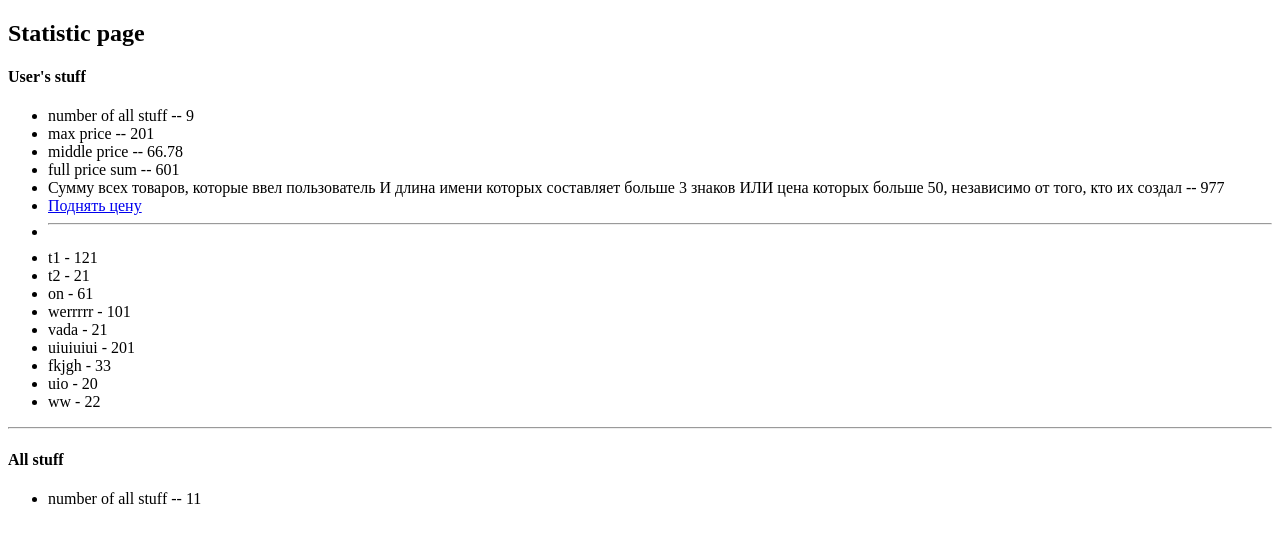
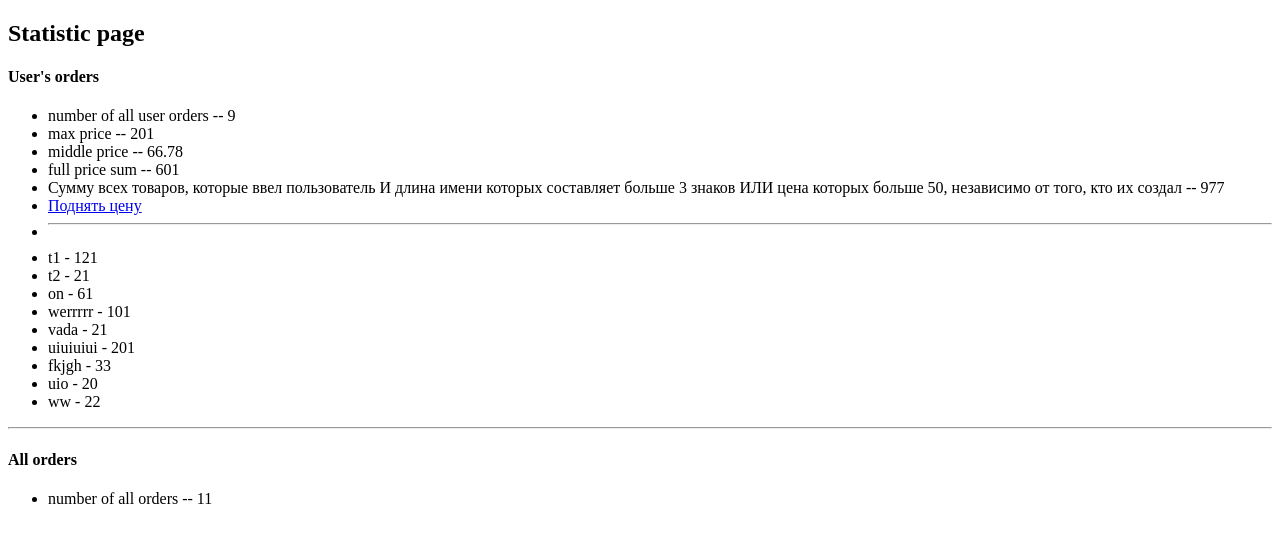
Before and after one commit to idrummer83/azweb_testtask, a Django app: page /statistic_page/1 in a window 1280 px wide. Shown: the top 543 px of the page. Run offline with Django 3.2, Linux system fonts and the light colour scheme; a user stored in the database is signed in; data comes from the database, SQL or seed files in the repository; both versions use the stored data as it was after the commit.

Commit message:
update - urls, vars name, form validation, templates

```diff
--- a/azweb_test/urls.py
+++ b/azweb_test/urls.py
@@ -16,15 +16,15 @@ Including another URLconf
 from django.contrib import admin
 from django.urls import path, include
 
-from shop_basket.views import Index, BasketPage, statistic_page, add_to_price, BasketView
+from shop_basket.views import Index, BasketPage, statistic_page, raise_price, BasketView
 
 urlpatterns = [
     path('', Index.as_view(), name='index'),
     path('accounts/', include('django.contrib.auth.urls')),
 
     path('basket_page/', BasketPage.as_view(), name='basket_page'),
-    path('add_stuff_to_basket/<int:pk>', BasketView.as_view(), name='add_stuff_to_basket'),
-    path('add_to_price/<int:pk>', add_to_price, name='add_to_price'),
+    path('add_order_to_basket/<int:pk>', BasketView.as_view(), name='add_order_to_basket'),
+    path('raise_price/<int:pk>', raise_price, name='raise_price'),
 
     path('statistic_page/<int:pk>', statistic_page, name='statistic_page'),
 
--- a/shop_basket/models.py
+++ b/shop_basket/models.py
@@ -1,13 +1,23 @@
 from django.db import models
 from django.contrib.auth.models import User
+from django.core.exceptions import ValidationError
+from django.utils.translation import gettext_lazy as _
+
 
 # Create your models here.
+
+def validate_title(value):
+    if len(value) < 2:
+        raise ValidationError(
+            _('%(value)s is too short title for order'),
+            params={'value': value},
+        )
 
 
 class Basket(models.Model):
     user = models.ForeignKey(User, on_delete=models.CASCADE, related_name='user_basket', verbose_name='user')
-    price = models.SmallIntegerField(verbose_name='price')
-    title = models.CharField(max_length=250, verbose_name='stuff title')
+    price = models.PositiveSmallIntegerField(verbose_name='price')
+    title = models.CharField(max_length=250, verbose_name='order title', validators=[validate_title])
 
     def __str__(self):
         return self.title
--- a/shop_basket/views.py
+++ b/shop_basket/views.py
@@ -25,56 +25,57 @@ class BasketPage(LoginRequiredMixin, TemplateView):
         return render(request, 'basket_page.html', {'form': form})
 
 
-class BasketView(LoginRequiredMixin, FormView):
+class BasketView(LoginRequiredMixin, TemplateView):
     template_name = 'basket_page.html'
-    form_class = BasketForm
+    # form_class = BasketForm
+    extra_context = {}
+
+    def get(self, request, *args, **kwargs):
+        self.extra_context['form'] = BasketForm()
+
+        return super(BasketView, self).get(request)
 
     def post(self, request, pk):
         form = BasketForm(request.POST or None)
+
         if form.is_valid():
             price = form.cleaned_data['price']
             title = form.cleaned_data['title']
-            if len(title) <= 1:
-                messages.error(request, 'title too short')
-                return redirect('/basket_page/')
-
-            if price == '' or int(price) < 0 or int(price) == 0:
-                messages.error(request, 'price incorect')
-                return redirect('/basket_page/')
-
             Basket.objects.create(user_id=pk, price=price, title=title).save()
-            return redirect('/statistic_page/{}'.format(request.user.id))
+            return redirect(f'/statistic_page/{request.user.id}')
+        else:
+            messages.error(request, form.errors)
+            return redirect('/basket_page/')
 
 
 @login_required(login_url='/accounts/login/')
 def statistic_page(request, pk):
-    all_stuff = Basket.objects.all()
-    all_user_stuff = Basket.objects.filter(user_id=pk)
-    max_user_price = all_user_stuff.aggregate(Max('price'))
-    full_user_price = all_user_stuff.aggregate(all_sum=Sum('price'))
-    middle_user_price = all_user_stuff.aggregate(Avg('price'))
+    all_orders = Basket.objects.all()
+    all_user_orders = Basket.objects.filter(user_id=pk)
+    max_user_price = all_user_orders.aggregate(Max('price'))
+    full_user_price = all_user_orders.aggregate(all_sum=Sum('price'))
+    middle_user_price = all_user_orders.aggregate(Avg('price'))
 
-    condition = Basket.objects.filter(Q(user_id=pk) & Q(title__length__gte=3)).aggregate(all_sum=Sum('price'))
-    condition1 = Basket.objects.filter(Q(price__gte=50)).aggregate(all_sum=Sum('price'))
+    conditionby_user_title_sum = Basket.objects.filter(Q(user_id=pk) & Q(title__length__gte=3)).aggregate(all_sum=Sum('price'))
+    conditionby_price_greater = Basket.objects.filter(Q(price__gte=50)).aggregate(all_sum=Sum('price'))
 
-    if condition:
-        cond = condition['all_sum'] + full_user_price['all_sum']
+    if conditionby_user_title_sum:
+        condition = conditionby_user_title_sum['all_sum'] + full_user_price['all_sum']
     else:
-        cond = condition1
-    cxt = {
-        'all_stuff': all_stuff.count(),
-        'all_user_stuff': all_user_stuff,
-        'all_user_stuff_num': all_user_stuff.count(),
+        condition = conditionby_price_greater
+    context = {
+        'all_orders': all_orders.count(),
+        'all_user_orders': all_user_orders,
+        'all_user_orders_number': all_user_orders.count(),
         'max_user_price': max_user_price['price__max'],
         'middle_user_price': round(middle_user_price['price__avg'], 2),
         'full_user_price': full_user_price['all_sum'],
-        'cond': cond,
+        'condition': condition,
     }
-    return render(request, 'statistic_page.html', cxt)
+    return render(request, 'statistic_page.html', context)
 
 
-def add_to_price(request, pk):
-    all_user_stuff = Basket.objects.filter(user_id=pk)
-    for i in all_user_stuff:
+def raise_price(request, pk):
+    for i in Basket.objects.filter(user_id=pk):
         Basket.objects.filter(id=i.id).update(price=F('price') + 1)
-    return redirect('/statistic_page/{}'.format(request.user.id))
+    return redirect(f'/statistic_page/{request.user.id}')
--- a/templates/basket_page.html
+++ b/templates/basket_page.html
@@ -8,7 +8,7 @@
 
     <h2>Basket page</h2>
 
-    <form action="{% url 'add_stuff_to_basket' pk=user.id %}" method="post">
+    <form action="{% url 'add_order_to_basket' pk=user.id %}" method="post">
         {% csrf_token %}
 
         {% for field in form %}
@@ -39,7 +39,7 @@
             </ul>
         {% endif %}
 
-        <button type="submit">Add stuff</button>
+        <button type="submit">Add order</button>
     </form>
 
 </body>
--- a/templates/statistic_page.html
+++ b/templates/statistic_page.html
@@ -8,31 +8,31 @@
 
     <h2>Statistic page</h2>
 
-    <h4>User's stuff</h4>
+    <h4>User's orders</h4>
     <span></span>
     <ul>
-        <li>number of all stuff -- {{ all_user_stuff_num }}</li>
+        <li>number of all user orders -- {{ all_user_orders_number }}</li>
         <li>max price -- {{ max_user_price }}</li>
         <li>middle price -- {{ middle_user_price }}</li>
         <li>full price sum -- {{ full_user_price }}</li>
         <li>Сумму всех товаров, которые ввел пользователь И длина имени которых составляет больше 3 знаков
-            ИЛИ цена которых больше 50, независимо от того, кто их создал -- {{ cond }}</li>
+            ИЛИ цена которых больше 50, независимо от того, кто их создал -- {{ condition }}</li>
 
         <li>
-            <a href="{% url 'add_to_price' pk=user.id %}">Поднять цену</a>
+            <a href="{% url 'raise_price' pk=user.id %}">Поднять цену</a>
         </li>
         <li><hr></li>
-        {% for all_stuff in all_user_stuff %}
-            <li>{{ all_stuff.title }} - {{ all_stuff.price }}</li>
+        {% for order in all_user_orders %}
+            <li>{{ order.title }} - {{ order.price }}</li>
         {% endfor %}
     </ul>
 
     <hr>
 
-    <h4>All stuff</h4>
+    <h4>All orders</h4>
 
     <ul>
-        <li>number of all stuff -- {{ all_stuff }}</li>
+        <li>number of all orders -- {{ all_orders }}</li>
     </ul>
 
 </body>
```
Also changed, not shown: README.md (deleted), db.sqlite3, shop_basket/migrations/0002_auto_20200622_2117.py (added).
